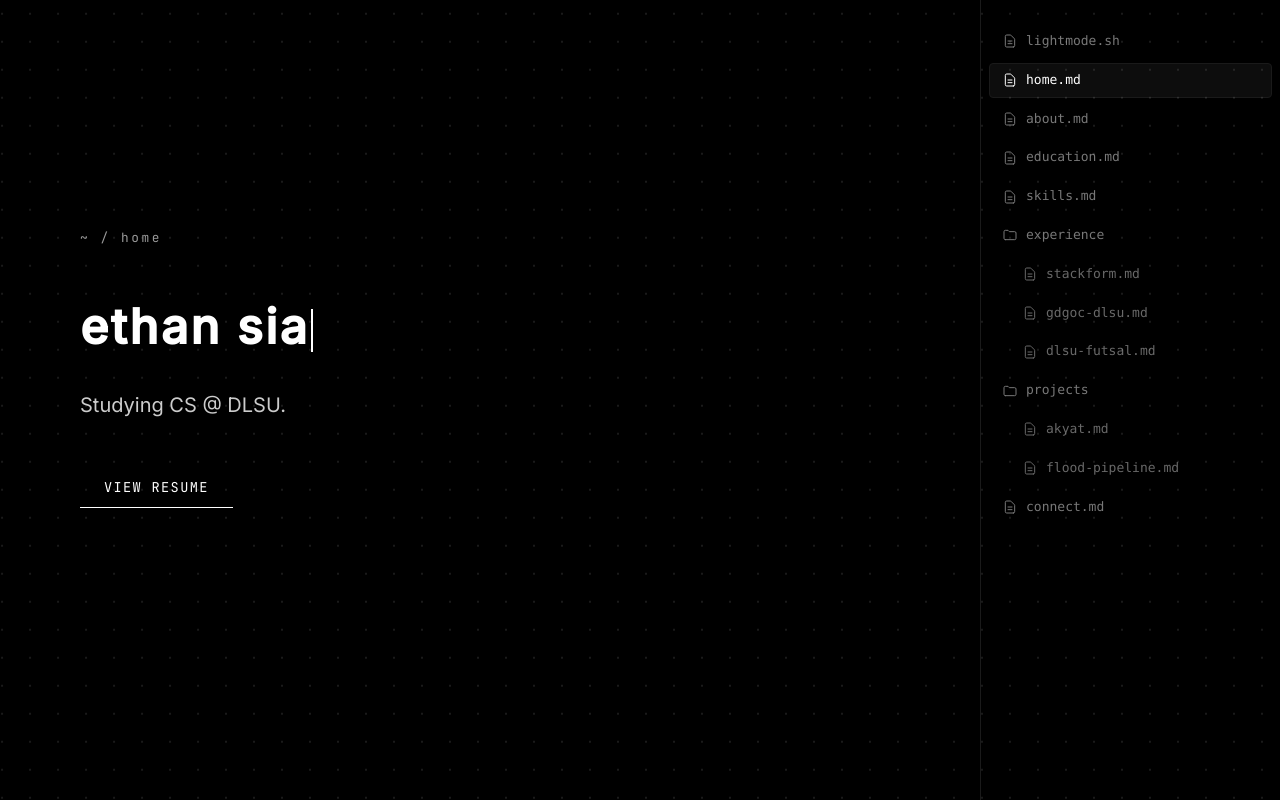
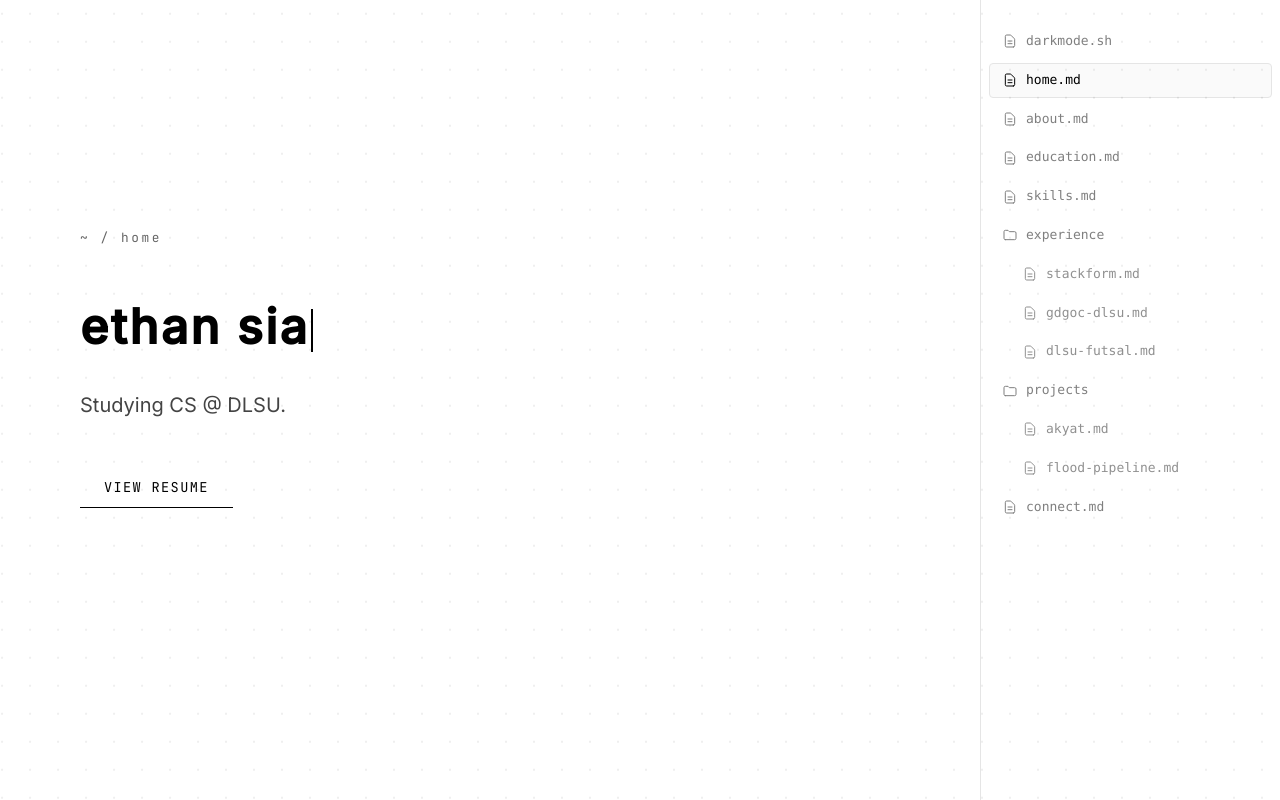
Before and after one commit to jdsia/Web-Portfolio, a Next.js app: page / in a window 1280 px wide. Built offline with nearby package versions, Linux system fonts and the light colour scheme.

Commit message:
feat: made ligtmode defalt

```diff
--- a/app/globals.css
+++ b/app/globals.css
@@ -76,16 +76,16 @@
 
 /* Theme Configuration */
 :root, html {
-  --background: #000000; /* Pure black background by default */
-  --foreground: #ffffff; /* Crisp white text by default */
-  --card-bg: #0a0a0a;
-  --card-border: #1a1a1a;
-  --text-secondary: #a0a0a0; /* Clean grey secondary text */
-  --on-surface: #ffffff;
-  --on-surface-variant: #cccccc;
-  --surface-variant: #222222;
-  --primary: #ffffff; /* Crisp solid white accent */
-  --on-primary: #000000;
+  --background: #ffffff; /* Light mode default */
+  --foreground: #000000;
+  --card-bg: #fafafa;
+  --card-border: #e5e5e5;
+  --text-secondary: #555555;
+  --on-surface: #000000;
+  --on-surface-variant: #444444;
+  --surface-variant: #f0f0f0;
+  --primary: #000000;
+  --on-primary: #ffffff;
 
   /* Font mapping to custom iA Writer Fonts */
   --font-jetbrains-mono: 'iA Writer Mono', monospace;
@@ -93,10 +93,10 @@
   --font-newsreader: 'iA Writer Quattro', serif;
 
   /* Accent & utility tokens for dynamic themes */
-  --btn-secondary-border: rgba(255, 255, 255, 0.2);
-  --btn-secondary-bg: rgba(255, 255, 255, 0.05);
-  --text-dimmed: rgba(255, 255, 255, 0.4);
-  --tab-inactive-bg: rgba(255, 255, 255, 0.08);
+  --btn-secondary-border: rgba(0, 0, 0, 0.15);
+  --btn-secondary-bg: rgba(0, 0, 0, 0.02);
+  --text-dimmed: rgba(0, 0, 0, 0.4);
+  --tab-inactive-bg: rgba(0, 0, 0, 0.05);
 }
 
 [data-theme="minimal-light"] {
@@ -199,9 +199,9 @@ body, aside, nav, section, div, p, h1, h2, h3, h4, h5, h6, span, button, a, svg,
   --grid-dot-color: rgba(0, 0, 0, 0.25);
 }
 
-/* Fallback (before hydration) */
+/* Fallback (before hydration) — matches light mode default */
 :root {
-  --grid-dot-color: rgba(255, 255, 255, 0.4);
+  --grid-dot-color: rgba(0, 0, 0, 0.25);
 }
 
 /* Material Symbols styling */
--- a/app/page.tsx
+++ b/app/page.tsx
@@ -45,7 +45,7 @@ const projects = [
 export default function Home() {
   const [isLoaded, setIsLoaded] = useState(false);
   const [activeSection, setActiveSection] = useState("home");
-  const [theme, setTheme] = useState<"minimal-light" | "minimal-dark">("minimal-dark");
+  const [theme, setTheme] = useState<"minimal-light" | "minimal-dark">("minimal-light");
 
   // State to track interactive command-line expansion blocks (only for projects)
   const [expandedBlocks, setExpandedBlocks] = useState<Record<string, boolean>>({
@@ -75,8 +75,8 @@ export default function Home() {
       setTheme(saved);
       document.documentElement.setAttribute("data-theme", saved);
     } else {
-      setTheme("minimal-dark");
-      document.documentElement.setAttribute("data-theme", "minimal-dark");
+      setTheme("minimal-light");
+      document.documentElement.setAttribute("data-theme", "minimal-light");
     }
     // Instantly trigger high-fidelity entrance animation transition on client mount
     setIsLoaded(true);
```
